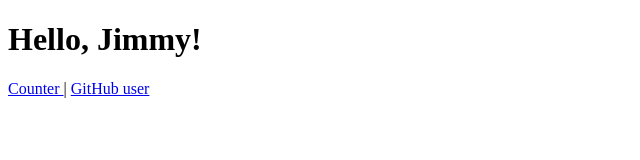
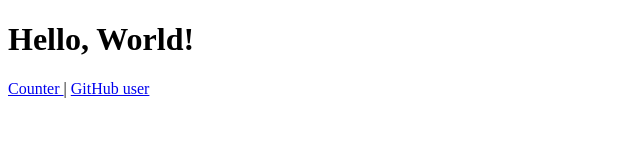
Before and after one commit to MAugelli/react-exercises, a React (Create React App) app: page / in a window 1280 px wide. Shown: the top 160 px of the page, without its empty margins (0-640 px from the left). Built offline with nearby package versions, Linux system fonts and the light colour scheme.

Commit message:
react-router-03

```diff
--- a/src/App.js
+++ b/src/App.js
@@ -7,7 +7,8 @@ import Welcome from "./components/Welcome";
 const App = () => {
     return (
       <Routes>
-        <Route path="/" element={<Welcome name="Jimmy"/>} />
+        <Route path="/" element={<Welcome />} />
+        <Route path="/:user" element={<Welcome />} />
         <Route path="/counter" element={<ClickCounter/>} />
         <Route path="/users/:username" element={<GithubUser/>} />
       </Routes>
--- a/src/components/Welcome.js
+++ b/src/components/Welcome.js
@@ -1,9 +1,10 @@
-import { Link } from "react-router-dom";
+import { Link, useParams } from "react-router-dom";
 
-function Welcome(props){
+function Welcome(){
+    const {user = "World"} = useParams()
     return (
     <div>
-        <h1>Hello, {props.name}!</h1>
+        <h1>Hello, {user}!</h1>
         <Link to="/counter"> Counter </Link> | <Link to="/users/:username"> GitHub user </Link>
     </div>
     );
```
